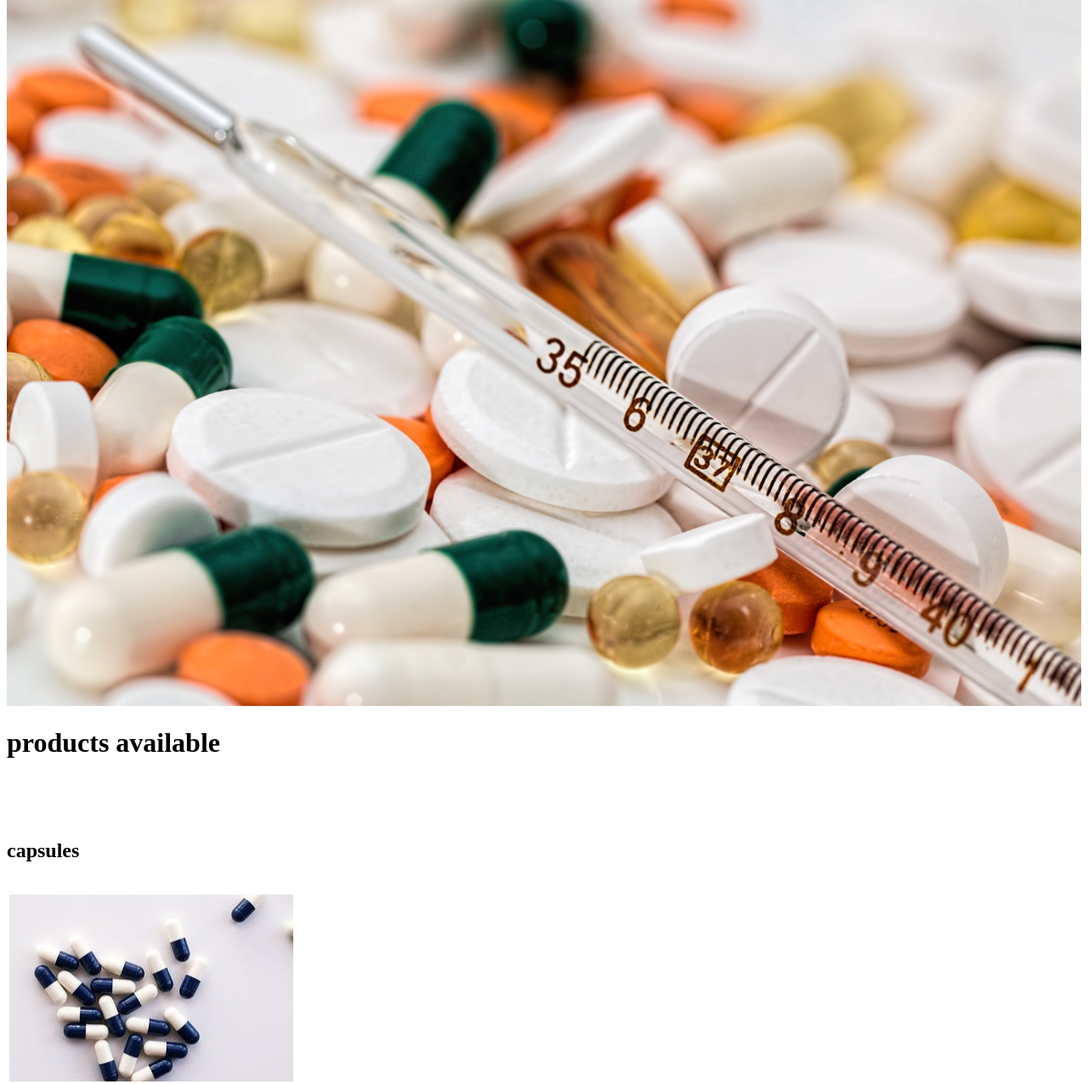
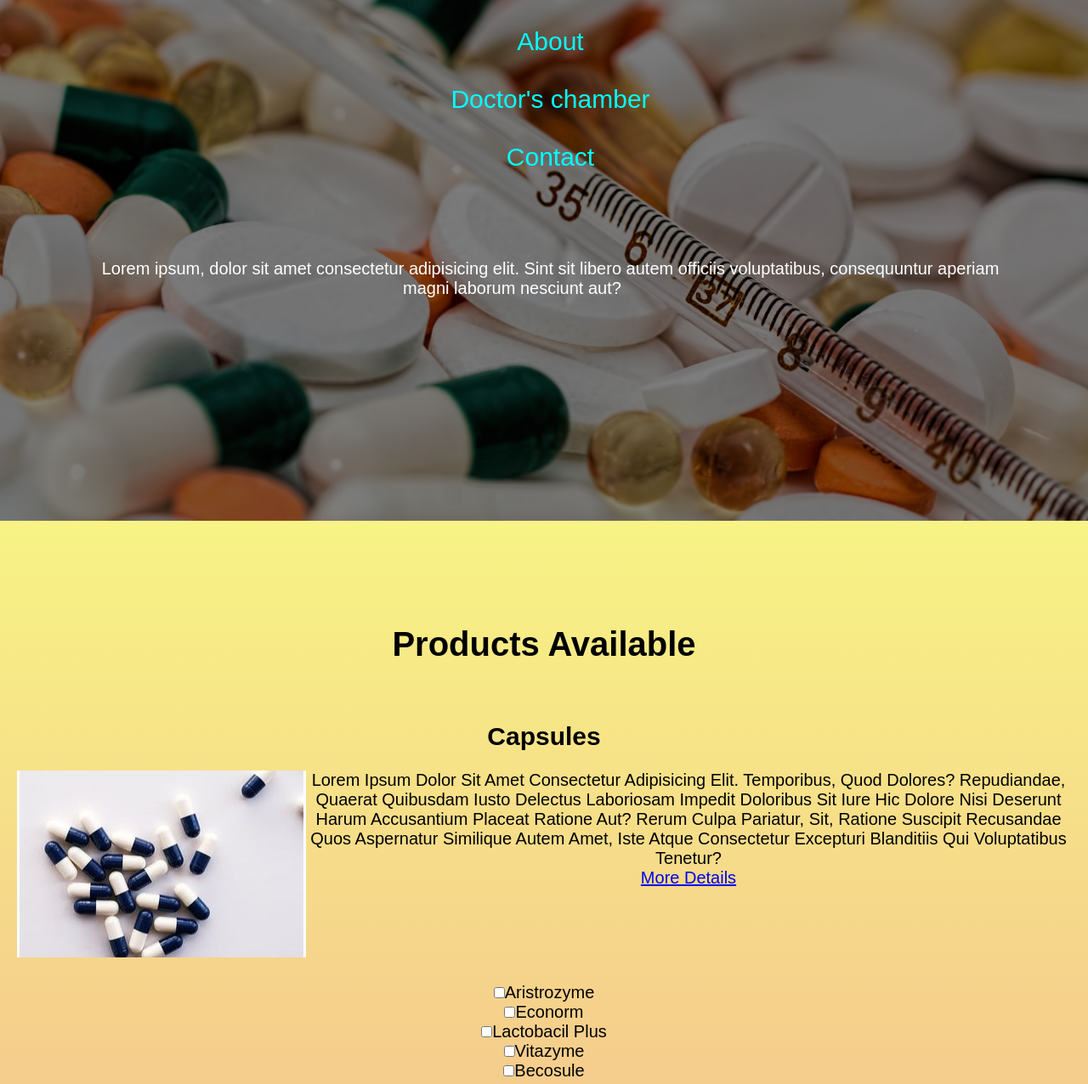
Before and after one commit to datta000/chandramedical, a plain HTML site: page index.html in a window 1280 px wide. Shown: the part 187-1463 px from the top of the page at 85% size. Drawn offline with Linux system fonts and the light colour scheme.

Commit message:
adding css

```diff
--- a/index.html
+++ b/index.html
@@ -1,21 +1,28 @@
 <!DOCTYPE html>
 <html lang="en">
+
 <head>
   <meta charset="UTF-8" />
   <meta http-equiv="X-UA-Compatible" content="IE=edge" />
   <meta name="viewport" content="width=device-width, initial-scale=1.0" />
   <title>Document</title>
+  <link rel="stylesheet" href="style.css">
 </head>
+
 <body>
-    <img src="./images/logo.png" id="logo" alt="chandra medical logo" />
+  <div class="banner"><img src="./images/logo.png" id="logo" alt="chandra medical logo" width="400px" /><br><br>
     <ul>
-      <li><a href="index.html">Home</a></li>
-      <li><a href="about.html">About</a></li>
-      <li><a href="./Doctor's chamber.html">Doctor's chamber </a></li>
-      <li><a href="Contact.html">Contact</a></li>
+      <li><a href="index.html" style="color: aqua;text-decoration: none;">Home</a></li><br>
+      <li><a href="about.html" style="color: aqua;text-decoration: none;">About</a></li><br>
+      <li><a href="./Doctor's chamber.html" style="color: aqua;text-decoration: none;">Doctor's chamber </a></li><br>
+      <li><a href="Contact.html" style="color: aqua; text-decoration: none;">Contact</a></li><br>
+
     </ul>
-    <img src="./images/background.jpg" width="100%" alt="medicines" />
-    <br />
+    <br><br><br>
+    <p>Lorem ipsum, dolor sit amet consectetur adipisicing elit. Sint sit libero autem officiis voluptatibus,
+      consequuntur aperiam magni laborum nesciunt aut?</p>
+  </div>
+  <div class="details"><br />
     <h1>products available</h1>
     <br />
     <br />
@@ -23,8 +30,8 @@
     <!-- capsules -->
     <h2>capsules</h2>
     <br />
-    <img src="./images/capsules.jpeg" alt="capsules" />
-    <p style="width: 60%">
+    <img src="./images/capsules.jpeg" alt="capsules" style="float: left;" />
+    <p>
       Lorem ipsum dolor sit amet consectetur adipisicing elit. Temporibus, quod
       dolores? Repudiandae, quaerat quibusdam iusto delectus laboriosam impedit
       doloribus sit iure hic dolore nisi deserunt harum accusantium placeat
@@ -32,11 +39,9 @@
       aspernatur similique autem amet, iste atque consectetur excepturi
       blanditiis qui voluptatibus tenetur?
     </p>
-    <a href="https://en.wikipedia.org/wiki/Capsule_(pharmacy)" target="_blank"
-      >more details</a
-    >
+    <a href="https://en.wikipedia.org/wiki/Capsule_(pharmacy)" target="_blank">more details</a>
     <br />
-    <form action="" method="">
+    <form action="" method="" style="clear: left;padding: 30px;">
       <input type="checkbox" name="aristrozyme" id="" />aristrozyme <br />
       <input type="checkbox" name="econorm" id="" />econorm <br />
       <input type="checkbox" name="lactobacil plus" id="" />lactobacil plus<br />
@@ -46,8 +51,8 @@
     <!-- tablets -->
     <h2>tablets</h2>
     <br />
-    <img src="./images/tablets.jpeg" alt="tablets" />
-    <p style="width: 60%">
+    <img src="./images/tablets.jpeg" alt="tablets" style="float: right;" />
+    <p>
       Lorem ipsum dolor sit amet consectetur adipisicing elit. Temporibus, quod
       dolores? Repudiandae, quaerat quibusdam iusto delectus laboriosam impedit
       doloribus sit iure hic dolore nisi deserunt harum accusantium placeat
@@ -55,11 +60,8 @@
       aspernatur similique autem amet, iste atque consectetur excepturi
       blanditiis qui voluptatibus tenetur?
     </p>
-    <a
-      href="https://en.wikipedia.org/wiki/Tablet_(pharmacy)#:~:text=Tablets%20may%20be%20defined%20as,by%20molding%20or%20by%20compression."
-      target="_blank"
-      >more details</a
-    >
+    <a href="https://en.wikipedia.org/wiki/Tablet_(pharmacy)#:~:text=Tablets%20may%20be%20defined%20as,by%20molding%20or%20by%20compression."
+      target="_blank">more details</a>
     <br />
     <input type="checkbox" name="digine" id="" /> digine <br />
     <input type="checkbox" name="a to z" id="" /> a to z <br />
@@ -68,7 +70,7 @@
     <h2>syrups</h2>
     <br />
     <img src="./images/syrups.jpeg" alt="syrups" />
-    <p style="width: 60%">
+    <p>
       Lorem ipsum dolor sit amet consectetur adipisicing elit. Temporibus, quod
       dolores? Repudiandae, quaerat quibusdam iusto delectus laboriosam impedit
       doloribus sit iure hic dolore nisi deserunt harum accusantium placeat
@@ -76,16 +78,15 @@
       aspernatur similique autem amet, iste atque consectetur excepturi
       blanditiis qui voluptatibus tenetur?
     </p>
-    <a
-      href="http://www.pharmaceutical-drug-manufacturers.com/pharmaceutical-drugs/syrups.html#:~:text=Syrups%20are%20a%20concentrated%20solution,or%20other%20other%20aqueous%20liquid.&text=Basically%2C%20it%20is%20an%20oral,a%20flavored%20vehicle%20for%20drugs."
-      target="_blank"
-      >more details</a
-    >
+    <a href="http://www.pharmaceutical-drug-manufacturers.com/pharmaceutical-drugs/syrups.html#:~:text=Syrups%20are%20a%20concentrated%20solution,or%20other%20other%20aqueous%20liquid.&text=Basically%2C%20it%20is%20an%20oral,a%20flavored%20vehicle%20for%20drugs."
+      target="_blank">more details</a>
     <br />
     <input type="checkbox" name="zyrcold" id="" />
     zyrcold <br />
     <input type="checkbox" name="brozeet" id="" /> brozeet <br />
     <input type="checkbox" name="duphalac" id="" /> duphalac <br />
     <h3><a href="#logo">go back to the top</a></h3>
+  </div>
 </body>
+
 </html>
--- /dev/null
+++ b/style.css
@@ -0,0 +1,28 @@
+* {
+  margin: 0;
+  padding: 0;
+  box-sizing: border-box;
+}
+.banner {
+  background: linear-gradient(rgba(0, 0, 0, 0.5), rgba(0, 0, 0, 0.5)),
+    url("./images/background.jpg") center/cover no-repeat fixed;
+  min-height: 100vh;
+  text-align: center;
+  font-size: 20px;
+  color: white;
+  font-family: Arial, Helvetica, sans-serif;
+  text-indent: 90px;
+  padding: 5px 90px 50px 15px;
+}
+ul {
+  font-size: 30px;
+  text-align: center;
+}
+.details {
+  background: linear-gradient(rgba(240, 232, 11, 0.5), rgba(228, 49, 49, 0.5));
+  text-align: center;
+  text-transform: capitalize;
+  padding: 100px 20px;
+  font-size: 20px;
+  font-family: Arial, Helvetica, sans-serif;
+}
```
Lines whose indentation alone changed are shown as unchanged.
